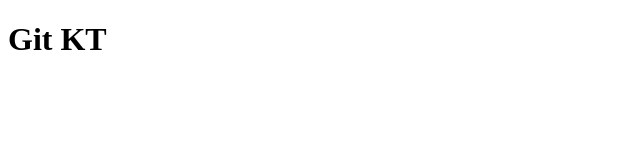
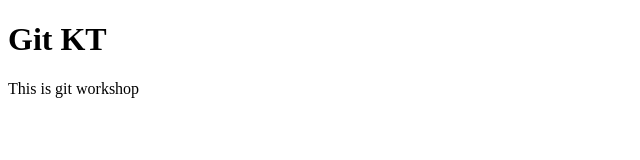
Before and after one commit to Tekie79/sample-project, a plain HTML site: page index.html in a window 1280 px wide. Shown: the whole page, without its empty margins (0-640 px from the left). Drawn offline with Linux system fonts and the light colour scheme.

Commit message:
added new comment

```diff
--- a/index.html
+++ b/index.html
@@ -1,4 +1,5 @@
 <!DOCTYPE html>
 <body>
     <h1>Git KT</h1>
+    <p>This is git workshop</p>
 </body>
```
